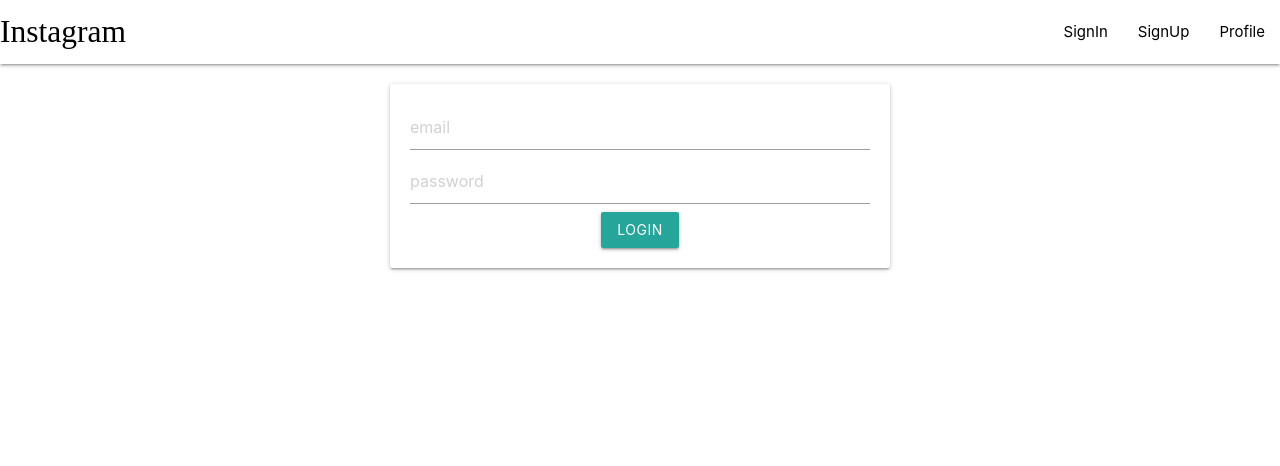
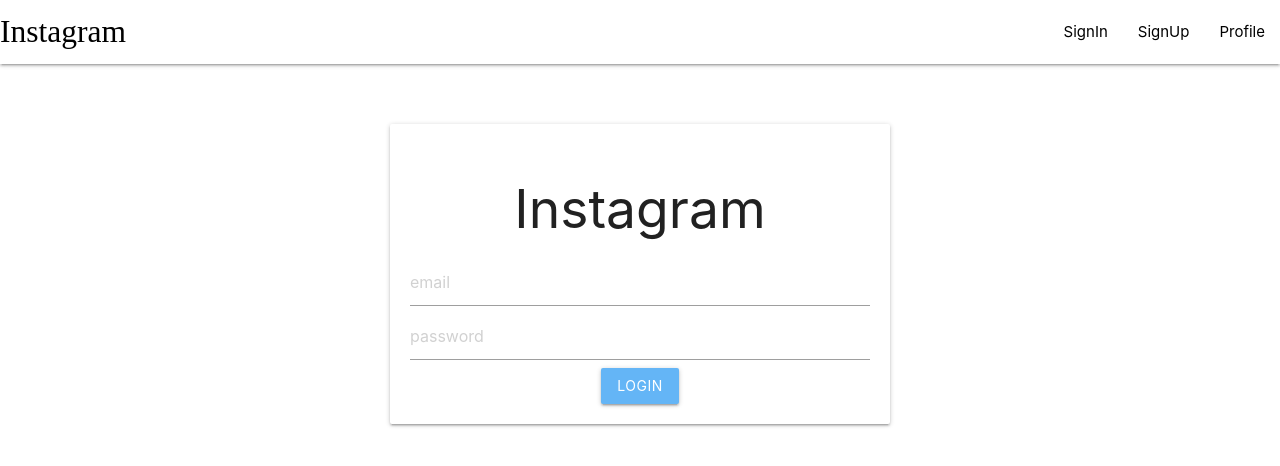
Before and after one commit to dimanranawaka/MERN_Stack_Social_Site, a React (Create React App) app in the folder client/: page /SignIn in a window 1280 px wide. Shown: the top 466 px of the page. Built offline with nearby package versions, Linux system fonts and the light colour scheme; a web font is replaced by a local one.

Commit message:
signIn Ui

```diff
--- a/client/src/App.css
+++ b/client/src/App.css
@@ -7,6 +7,9 @@
 .brand-logo{
     font-family: 'Grand Hotel', cursive;
 }
+.mycard{
+    margin-top: 60px;
+}
 
 .auth-card{
     max-width: 500px;
@@ -14,3 +17,8 @@
     padding: 20px;
     text-align: center;
 }
+
+.input-field input[type=text]:focus {
+    border-bottom: 1px solid rgb(8, 93, 252) !important;
+    box-shadow: 0 1px 0 0 rgb(8, 93, 252) !important;
+}
--- a/client/src/App.js
+++ b/client/src/App.js
@@ -7,7 +7,7 @@
 import Home from './components/screens/Home';
 import Profile from './components/screens/Profile';
 import SignUp from './components/screens/SignUp';
-import SignIn from './components/screens/Login';
+import SignIn from './components/screens/SignIn';
 
 function App() {
   return (
--- a/client/src/components/screens/Login.js
+++ b/client/src/components/screens/SignIn.js
@@ -1,14 +1,15 @@
 import React from 'react';
 
-const Login = () => {
+const SignIn = () => {
 
     return (
         <div className="mycard">
-            <div className="card auth-card">
+            <div className="card auth-card input-field">
+                <h2>Instagram</h2>
                 <input type="text" placeholder="email" />
                 <input type="text" placeholder="password" />
 
-                <button class="btn waves-effect waves-light">
+                <button className="btn waves-effect waves-light #64b5f6 blue lighten-2">
                     Login
                 </button>
             </div>
@@ -16,4 +17,4 @@
     );
 };
 
-export default Login;
+export default SignIn;
```
